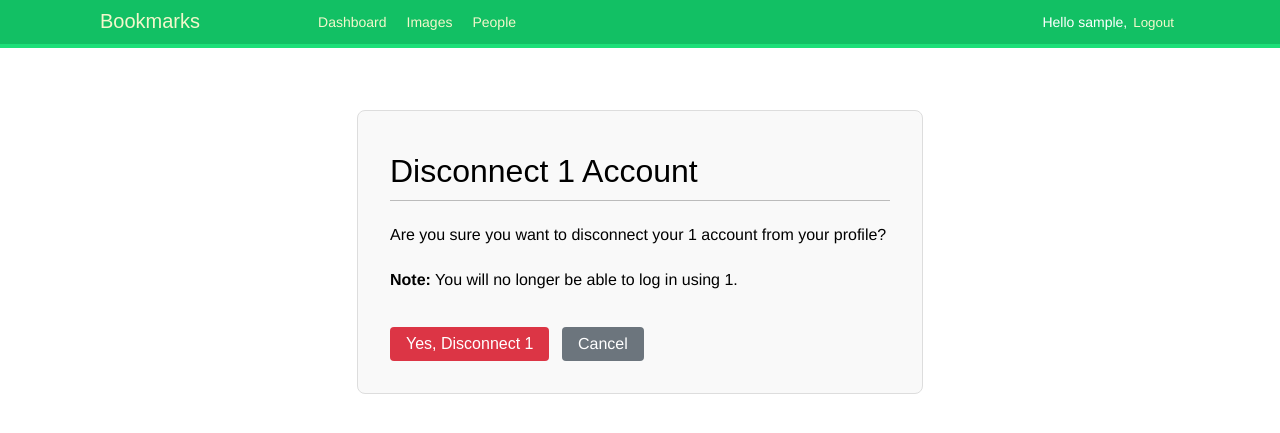
After one commit to umer-tariq77400/social_app, a Django app: page /accounts/disconnect/1/ in a window 1280 px wide. The commit adds this page. Shown: the top 433 px of the page. Run offline with Django 5.2, Linux system fonts and the light colour scheme; the visitor is signed in with stand-in values (Sample User, id 1); some web fonts are replaced.

Commit message:
Implement email authentication backend and enhance user management: add EmailAuthBackend, update forms for email validation, create disconnect functionality for social accounts, and improve dashboard and login templates.

```diff
--- /dev/null
+++ b/accounts/templates/accounts/disconnect_confirm.html
@@ -0,0 +1,57 @@
+{% extends "base.html" %} {% block title %}Disconnect Social Account{% endblock title %} {% block content %}
+<div class="disconnect-container">
+  <h1>Disconnect {{ backend|title }} Account</h1>
+  <p>Are you sure you want to disconnect your {{ backend|title }} account from your profile?</p>
+  <p><strong>Note:</strong> You will no longer be able to log in using {{ backend|title }}.</p>
+
+  <form method="post" class="disconnect-form">
+    {% csrf_token %}
+    <button type="submit" class="btn btn-danger">Yes, Disconnect {{ backend|title }}</button>
+    <a href="{% url 'dashboard' %}" class="btn btn-secondary">Cancel</a>
+  </form>
+</div>
+
+<style>
+  .disconnect-container {
+    max-width: 500px;
+    margin: 2rem auto;
+    padding: 2rem;
+    border: 1px solid #ddd;
+    border-radius: 8px;
+    background-color: #f9f9f9;
+  }
+
+  .disconnect-form {
+    margin-top: 2rem;
+  }
+
+  .btn {
+    display: inline-block;
+    padding: 0.5rem 1rem;
+    margin-right: 0.5rem;
+    border-radius: 4px;
+    text-decoration: none;
+    cursor: pointer;
+    border: none;
+    font-size: 1rem;
+  }
+
+  .btn-danger {
+    background-color: #dc3545;
+    color: white;
+  }
+
+  .btn-danger:hover {
+    background-color: #c82333;
+  }
+
+  .btn-secondary {
+    background-color: #6c757d;
+    color: white;
+  }
+
+  .btn-secondary:hover {
+    background-color: #5a6268;
+  }
+</style>
+{% endblock content %}
--- a/accounts/urls.py
+++ b/accounts/urls.py
@@ -1,13 +1,14 @@
 from django.urls import path, include
 from django.conf import settings
 from django.conf.urls.static import static
-from .views import dashboard, register, edit
+from .views import dashboard, register, edit, disconnect_social
 
 urlpatterns = [
-    path('', include('django.contrib.auth.urls')),
-    path('', dashboard, name="dashboard"),
-    path('register/', register, name="register"),
-    path('edit/', edit, name="edit"),
+    path("", include("django.contrib.auth.urls")),
+    path("", dashboard, name="dashboard"),
+    path("register/", register, name="register"),
+    path("edit/", edit, name="edit"),
+    path("disconnect/<str:backend>/", disconnect_social, name="disconnect_social"),
 ]
 
 if settings.DEBUG:
--- a/accounts/views.py
+++ b/accounts/views.py
@@ -1,16 +1,18 @@
-from django.shortcuts import render
-from django.http import HttpResponse
+from django.shortcuts import render, redirect
 from django.contrib.auth.decorators import login_required
-from django.contrib.auth import authenticate, login
-from .forms import LoginForm, UserRegistrationForm, UserEditForm, ProfileEditForm
+from .forms import UserRegistrationForm, UserEditForm, ProfileEditForm
 from .models import Profile
 from django.contrib import messages
+from social_django.models import UserSocialAuth
+
 
 @login_required
 def edit(request):
-    if request.method == 'POST':
+    if request.method == "POST":
         user_form = UserEditForm(instance=request.user, data=request.POST)
-        profile_form = ProfileEditForm(instance=request.user.profile, data=request.POST, files=request.FILES)
+        profile_form = ProfileEditForm(
+            instance=request.user.profile, data=request.POST, files=request.FILES
+        )
         if user_form.is_valid() and profile_form.is_valid():
             user_form.save()
             profile_form.save()
@@ -21,25 +23,57 @@ def edit(request):
         user_form = UserEditForm(instance=request.user)
         profile_form = ProfileEditForm(instance=request.user.profile)
 
-    return render(request, 'accounts/edit.html', {'user_form': user_form, 'profile_form': profile_form})
+    return render(
+        request,
+        "accounts/edit.html",
+        {"user_form": user_form, "profile_form": profile_form},
+    )
+
 
 @login_required
 def dashboard(request):
-    return render(request, 'accounts/dashboard.html', {"section": "dashboard"})
+    return render(request, "accounts/dashboard.html", {"section": "dashboard"})
+
+
+@login_required
+def disconnect_social(request, backend):
+    """Disconnect a social account from user account."""
+    if request.method == "POST":
+        try:
+            # Get the social auth connection
+            social_auth = UserSocialAuth.objects.get(
+                user=request.user, provider=backend
+            )
+            social_auth.delete()
+            messages.success(
+                request, f"Successfully disconnected your {backend} account"
+            )
+        except UserSocialAuth.DoesNotExist:
+            messages.warning(request, f"No {backend} account connected to your profile")
+        except Exception as e:
+            messages.error(request, f"Error disconnecting account: {str(e)}")
+
+        return redirect("dashboard")
+
+    # GET request - show confirmation page
+    return render(request, "accounts/disconnect_confirm.html", {"backend": backend})
+
 
 def register(request):
-    if request.method == 'POST':
+    if request.method == "POST":
         user_form = UserRegistrationForm(request.POST)
         if user_form.is_valid():
             # Create a new user object but avoid saving it yet
             new_user = user_form.save(commit=False)
             # Set the chosen password
-            new_user.set_password(user_form.cleaned_data['password'])
+            new_user.set_password(user_form.cleaned_data["password"])
             # Save the User object
             new_user.save()
             # Create the user profile
             Profile.objects.create(user=new_user)
-            return render(request, 'accounts/register_done.html', {'new_user': new_user})
+            return render(
+                request, "accounts/register_done.html", {"new_user": new_user}
+            )
     else:
         user_form = UserRegistrationForm()
-    return render(request, 'accounts/register.html', {'user_form': user_form})
+    return render(request, "accounts/register.html", {"user_form": user_form})
--- a/config/urls.py
+++ b/config/urls.py
@@ -14,10 +14,12 @@ Including another URLconf
     1. Import the include() function: from django.urls import include, path
     2. Add a URL to urlpatterns:  path('blog/', include('blog.urls'))
 """
+
 from django.contrib import admin
 from django.urls import path, include
 
 urlpatterns = [
-    path('admin/', admin.site.urls),
-    path('accounts/', include('accounts.urls')),
+    path("admin/", admin.site.urls),
+    path("accounts/", include("accounts.urls")),
+    path("oauth/", include("social_django.urls", namespace="social")),
 ]
```
Also changed, not shown: accounts/authentication.py (added, +71 -0 lines), accounts/forms.py (+13 -0 lines), accounts/templates/accounts/dashboard.html (+72 -7 lines), accounts/templates/registration/login.html (+9 -0 lines), config/settings.py (+38 -3 lines), 2 other files.
